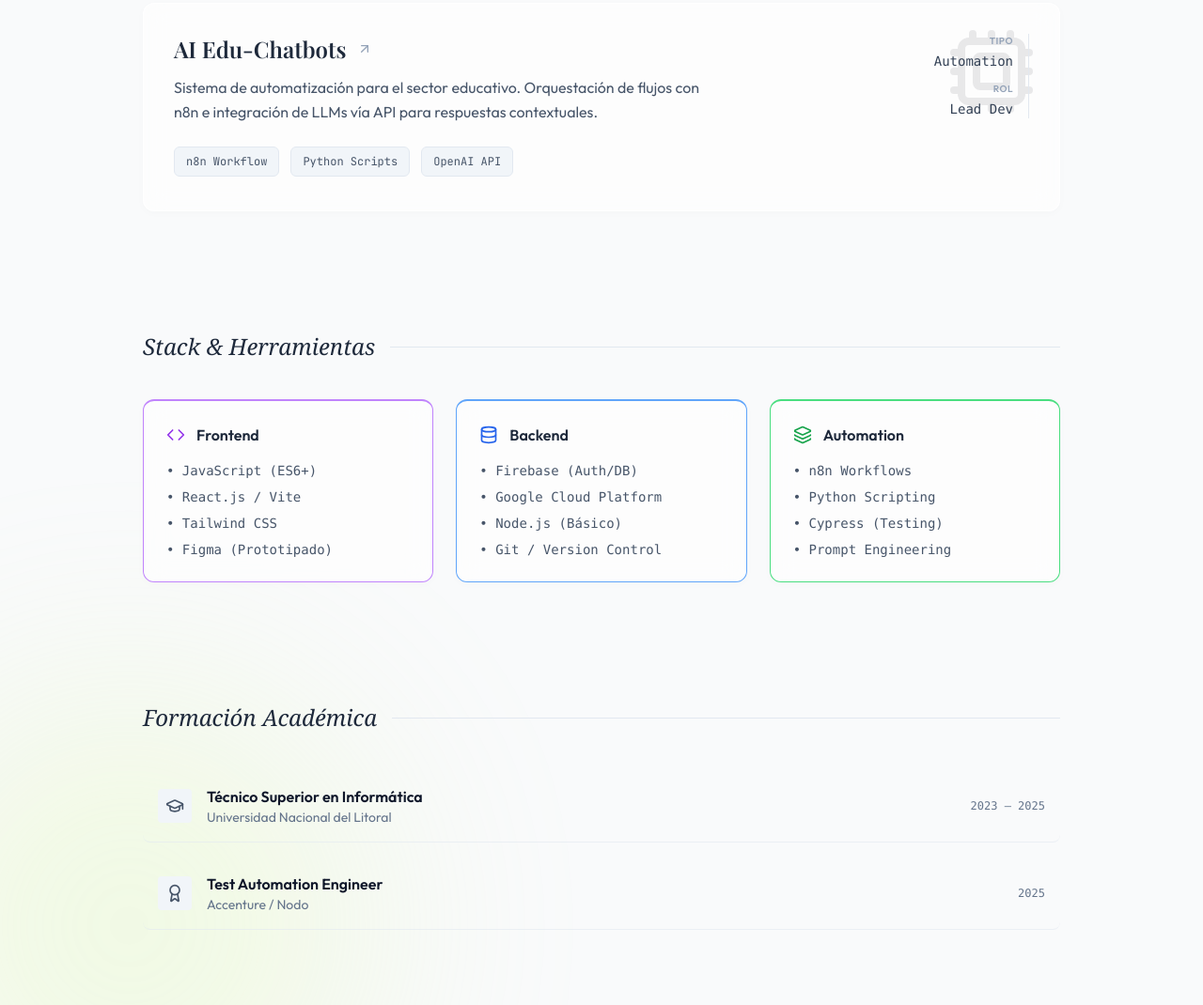
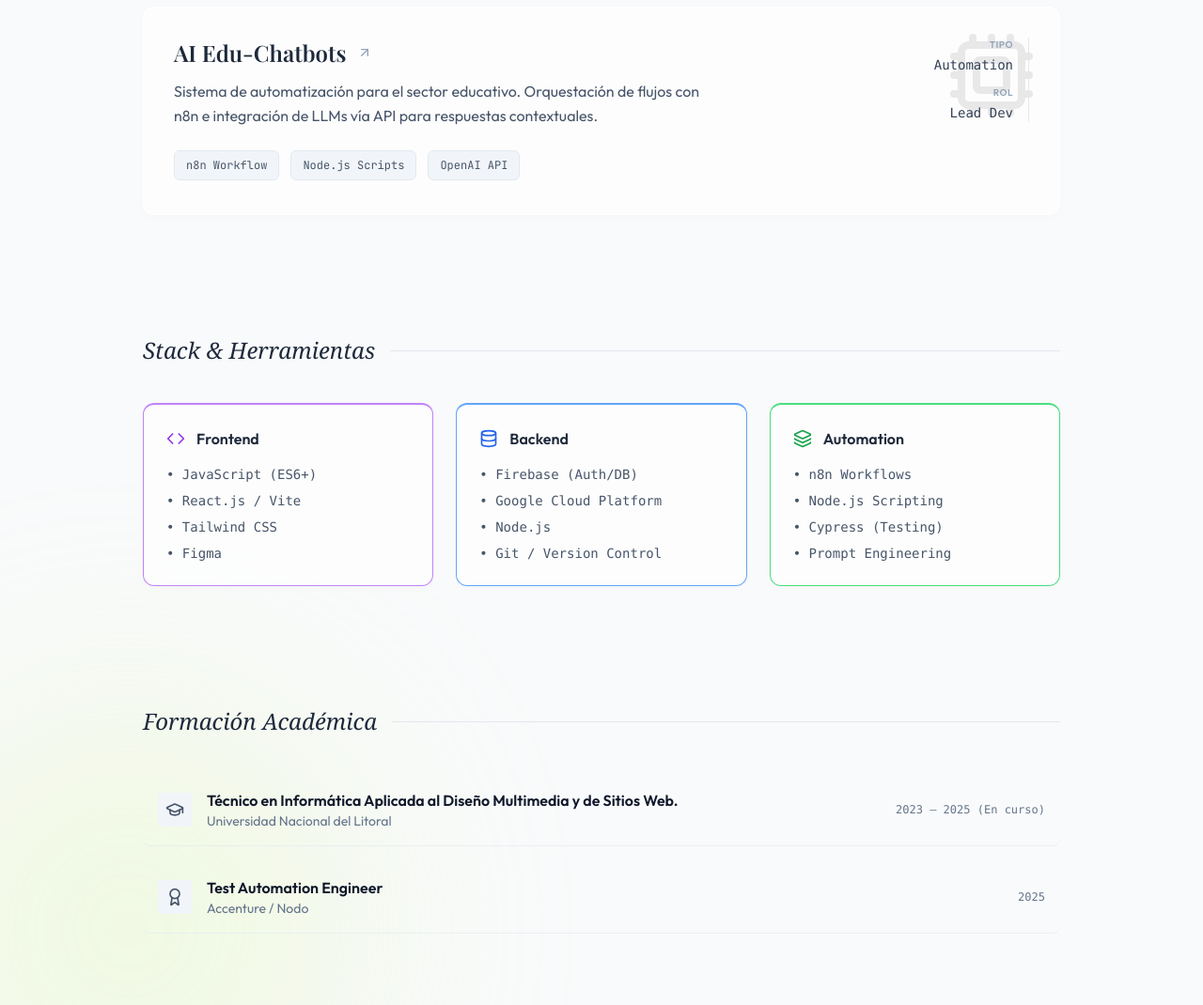
Before and after one commit to DaniGonzalez1/cv-digital, a plain HTML site: page index.html in a window 1280 px wide. Shown: the part 1031-2101 px from the top of the page at 94% size. Drawn offline with nearby package versions, Linux system fonts and the light colour scheme; a web font is replaced by a local one.

Commit message:
Cv Actualizado

```diff
--- a/index.html
+++ b/index.html
@@ -190,10 +190,10 @@
                 </p>
 
                 <div class="flex flex-wrap gap-4">
-                    <button onclick="alert('Aquí se descargaría tu CV')"
-                        class="bg-slate-900 text-white px-6 py-3 rounded-lg hover:bg-slate-800 transition-all flex items-center gap-2 font-medium text-sm shadow-lg shadow-slate-200">
-                        <i data-lucide="download" class="w-4 h-4"></i> Descargar CV
-                    </button>
+                   <a href="/public/mi-cv.pdf" download="Cv_Danae_Gonzalez.pdf" class="flex items-center gap-2 px-4 py-3 bg-white/60 border border-slate-200 rounded-lg text-slate-600 hover:bg-white transition-colors cursor-pointer">
+                    <i data-lucide="download" class="w-4 h-4"></i> Descargar CV
+
+                    </a>
                     <a href="https://github.com/DaniGonzalez1" target="_blank"
                         class="flex items-center gap-2 px-4 py-3 bg-white/60 border border-slate-200 rounded-lg text-slate-600 hover:bg-white transition-colors cursor-pointer">
                         <i data-lucide="github" class="w-5 h-5"></i>
@@ -202,6 +202,14 @@
                         class="flex items-center gap-2 px-4 py-3 bg-white/60 border border-slate-200 rounded-lg text-slate-600 hover:bg-white transition-colors cursor-pointer">
                         <i data-lucide="mail" class="w-5 h-5"></i>
                     </a>
+                    <a href="https://www.behance.net/danegonzalez2" target="_blank"
+                        class="flex items-center gap-2 px-4 py-3 bg-white/60 border border-slate-200 rounded-lg text-slate-600 hover:bg-white transition-colors cursor-pointer">
+                        </i> Behance
+                    </a>
+
+
+
+
                 </div>
             </div>
 
@@ -219,7 +227,7 @@
                     <div class="pl-4">name: <span class="text-green-400">"Danae González"</span>,</div>
                     <div class="pl-4">role: <span class="text-green-400">"Frontend & Automation Lead"</span>,</div>
                     <div class="pl-4">stack: <span class="text-blue-400">[</span></div>
-                    <div class="pl-8 text-green-400">"React", "Firebase", "n8n", "Python"</div>
+                    <div class="pl-8 text-green-400">"React", "Tailwind CSS", "Firebase", "n8n", "Node.js"</div>
                     <div class="pl-4 text-blue-400">],</div>
                     <div class="pl-4">location: <span class="text-green-400">"Santiago, CL"</span>,</div>
                     <div class="pl-4">status: <span class="text-green-400">"Building digital products"</span></div>
@@ -295,7 +303,7 @@
                             </p>
                             <div class="flex flex-wrap gap-2">
                                 <span class="skill-tag">n8n Workflow</span>
-                                <span class="skill-tag">Python Scripts</span>
+                                <span class="skill-tag">Node.js Scripts</span>
                                 <span class="skill-tag">OpenAI API</span>
                             </div>
                         </div>
@@ -328,7 +336,7 @@
                         <li>• JavaScript (ES6+)</li>
                         <li>• React.js / Vite</li>
                         <li>• Tailwind CSS</li>
-                        <li>• Figma (Prototipado)</li>
+                        <li>• Figma </li>
                     </ul>
                 </div>
 
@@ -340,7 +348,7 @@
                     <ul class="space-y-2 text-sm text-slate-600 font-mono">
                         <li>• Firebase (Auth/DB)</li>
                         <li>• Google Cloud Platform</li>
-                        <li>• Node.js (Básico)</li>
+                        <li>• Node.js </li>
                         <li>• Git / Version Control</li>
                     </ul>
                 </div>
@@ -352,7 +360,7 @@
                     </div>
                     <ul class="space-y-2 text-sm text-slate-600 font-mono">
                         <li>• n8n Workflows</li>
-                        <li>• Python Scripting</li>
+                        <li>• Node.js Scripting</li>
                         <li>• Cypress (Testing)</li>
                         <li>• Prompt Engineering</li>
                     </ul>
@@ -373,11 +381,12 @@
                         <div class="p-2 bg-slate-100 rounded text-slate-600"><i data-lucide="graduation-cap"
                                 class="w-5 h-5"></i></div>
                         <div>
-                            <h4 class="font-bold text-slate-900">Técnico Superior en Informática</h4>
+                            <h4 class="font-bold text-slate-900">Técnico en Informática
+                                Aplicada al Diseño Multimedia y de Sitios Web.</h4>
                             <p class="text-sm text-slate-500">Universidad Nacional del Litoral</p>
                         </div>
                     </div>
-                    <span class="text-xs font-mono text-slate-500">2023 — 2025</span>
+                    <span class="text-xs font-mono text-slate-500">2023 — 2025 (En curso)</span>
                 </div>
                 <div
                     class="flex justify-between items-center py-4 border-b border-slate-200/60 hover:bg-white/40 px-4 transition-colors rounded-lg">
```
Also changed, not shown: 1 other file.
